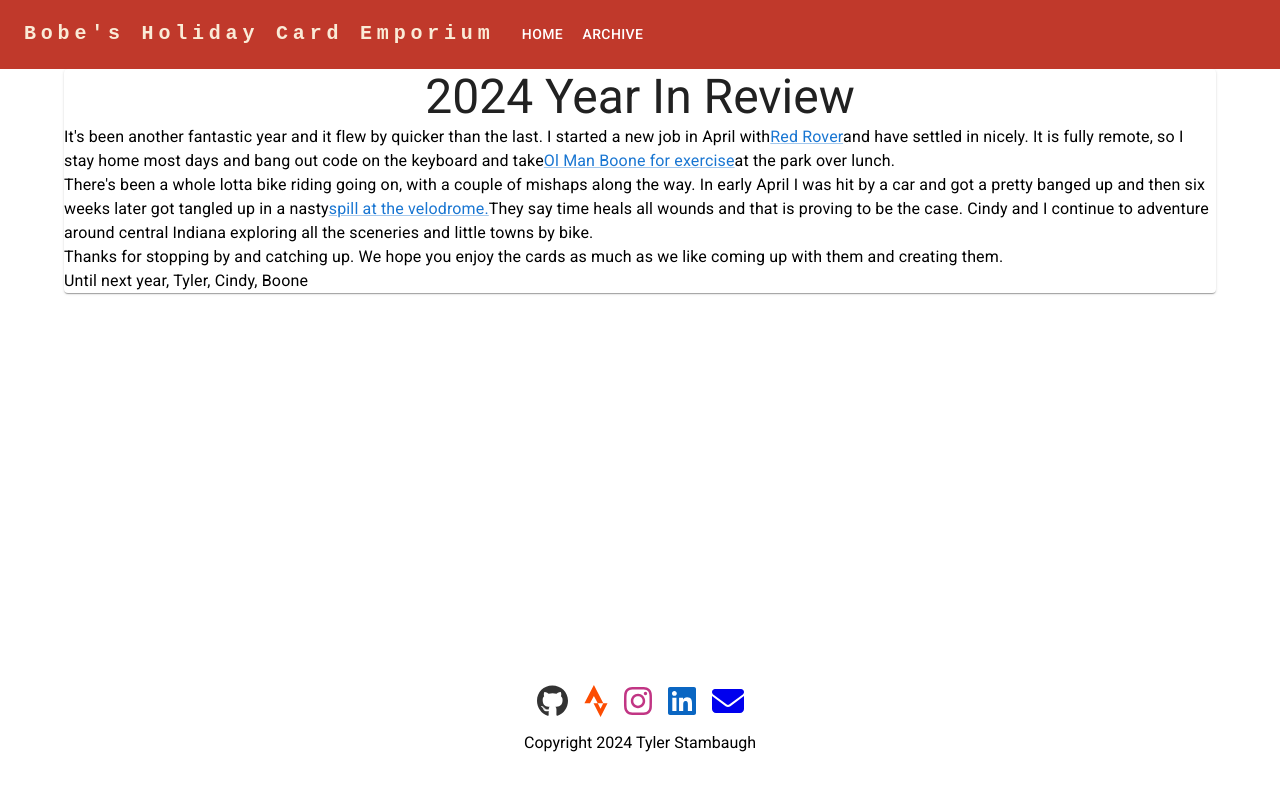
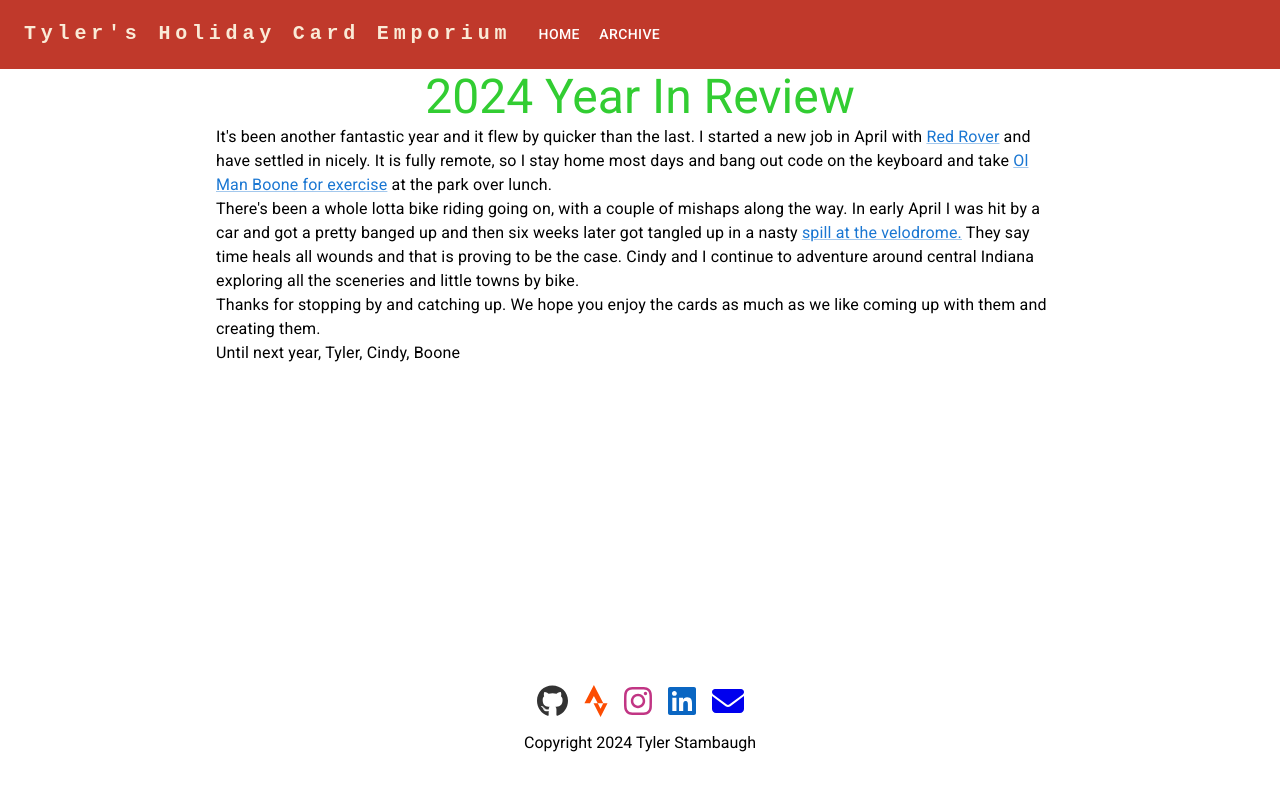
Before and after one commit to tylerstambaugh/holiday-card-site, a React (Vite) app: page / in a window 1280 px wide. Shown: the top 790 px of the page. Built offline with nearby package versions, Linux system fonts and the light colour scheme.

Commit message:
zoom images

```diff
--- a/package.json
+++ b/package.json
@@ -20,6 +20,7 @@
     "react": "^18.3.1",
     "react-dom": "^18.3.1",
     "react-material-ui-carousel": "^3.4.2",
+    "react-medium-image-zoom": "^5.2.10",
     "react-router-dom": "^6.27.0"
   },
   "devDependencies": {
--- a/src/App.css
+++ b/src/App.css
@@ -58,6 +58,9 @@ p {
   color: #000;
 }
 
+.home-title {
+  color: #32CD32;
+}
 .archive-accordion-header-selected {
   background-color: #FFD700;
 }
--- a/src/components/header.tsx
+++ b/src/components/header.tsx
@@ -1,4 +1,4 @@
-import { Toolbar, Typography, Box, IconButton, Menu, MenuItem, Button } from "@mui/material";
+import { Toolbar, Typography, Box, IconButton, Menu, MenuItem, Button, Link } from "@mui/material";
 import MenuIcon from '@mui/icons-material/Menu';
 import React from "react";
 import "../App.css"
@@ -21,7 +21,7 @@ export const Header = () => {
   return (
 
         <Toolbar  className="header">
-
+      <Link variant="h6" underline="none" color="inherit" href="/">
           <Typography
             variant="h6"
             noWrap
@@ -35,8 +35,9 @@ export const Header = () => {
               textDecoration: 'none',
             }}
           >
-            Bobe's Holiday Card Emporium
+            Tyler's Holiday Card Emporium
           </Typography>
+              </Link>
 
           <Box sx={{ flexGrow: 1, display: { md: 'none' } }}>
             <IconButton
@@ -72,11 +73,9 @@ export const Header = () => {
               ))}
             </Menu>
           </Box>
-          {/* <AdbIcon sx={{ display: { xs: 'flex', md: 'none' }, mr: 1 }} /> */}
+      <Link variant="h6" underline="none" color="inherit" href="/" >
           <Typography
             variant="h6"
-
-            component="a"
             sx={{
               display: { xs: 'flex', md: 'none' },
               flexGrow: 1,
@@ -86,8 +85,9 @@ export const Header = () => {
               textDecoration: 'none',
             }}
           >
-             Bobe's Holiday Cards
+             Tyler's Holiday Cards
           </Typography>
+          </Link>
           <Box sx={{ flexGrow: 1, display: { xs: 'none', md: 'flex' } }}>
             {pages.map((page) => (
               <Button
--- a/src/pages/archive.tsx
+++ b/src/pages/archive.tsx
@@ -1,5 +1,7 @@
+import React, { useState } from "react"
 import { Accordion, AccordionDetails, AccordionSummary, Box, Button } from "@mui/material"
-import React, { useState } from "react"
+import Zoom from "react-medium-image-zoom";
+import "react-medium-image-zoom/dist/styles.css";
 import ExpandMoreIcon from '@mui/icons-material/ExpandMore';
 import Front2020 from '../assets/images/holiday-cards/2020_Corona.jpg';
 import Back2020 from '../assets/images/holiday-cards/2020_Corona_back.jpg';
@@ -17,8 +19,6 @@ type ArchiveItem = {
     year: number;
 }
 export const Archive: React.FC = () => {
-
-    //const [showPhotoBack, setShowPhotoBack] = useState<{ showBack: boolean, index: number }[]>([{ showBack: false, index: 1 }]);
     const [showPhotoBack, setShowPhotoBack] = useState<boolean>(false);
     const [expanded, setExpanded] = React.useState<string | false>(false);
 
@@ -90,8 +90,15 @@ type ArchiveImageProps = {
 const ArchiveImage = ({ showBack, item }: ArchiveImageProps) => {
 
     return (
+        showBack ?
+        <Zoom>
 
-        showBack ? <img src={item.photoBackPath} className="archive-photo" /> :
+        <img src={item.photoBackPath} className="archive-photo" />
+        </Zoom>
+        :
+        <Zoom>
+
             <img src={item.photoFrontPath} className="archive-photo" />
+        </Zoom>
     )
 }
--- a/src/pages/home.tsx
+++ b/src/pages/home.tsx
@@ -1,44 +1,41 @@
-import { Box, Card, Container, Link, Typography } from '@mui/material';
+import { Grid2 as Grid, Link, Typography } from '@mui/material';
 import React from 'react';
 
 export const Home: React.FC = () => {
 
 
     return (
-        <Container>
+        <Grid container spacing={2} justifyContent={"center"}>
+            <Grid size={{ xs: 6, md: 8 }}>
 
-            <Box>
-
-                <Card >
-
-                    <Typography variant="h3" align="center" >
-
+                <Typography variant="h3" align="center" className='home-title' >
                     2024 Year In Review
                 </Typography>
-                    <Typography >It's been another fantastic year and it flew by quicker than the last. I started a new job in April with
+                <Typography >It's been another fantastic year and it flew by quicker than the last. I started a new job in April with {" "}
                     <Link href={"http://www.redroverk12.com"} target={"_blank"}>
                         Red Rover
                     </Link>
-                        and have settled in nicely.  It is fully remote, so I stay home most days and bang out code on the keyboard and take
+                    {" "} and have settled in nicely.  It is fully remote, so I stay home most days and bang out code on the keyboard and take {" "}
                     <Link>
                         Ol Man Boone for exercise
                     </Link>
-                        at the park over lunch.
+                    {" "}   at the park over lunch.
                 </Typography>
                 <Typography>
                     There's been a whole lotta bike riding going on, with a couple of mishaps along the way.
-                        In early April I was hit by a car and got a pretty banged up and then six weeks later got tangled up in a nasty
-                        <Link>
+                    In early April I was hit by a car and got a pretty banged up and then six weeks later got tangled up in a nasty {" "}
+                    <Link href="https://youtu.be/QQHHL25VDOU">
                         spill at the velodrome.
                     </Link>
-                        They say time heals all wounds and that is proving to be the case. Cindy and I continue to adventure around central Indiana exploring all the sceneries and little towns by bike.
+                    {" "} They say time heals all wounds and that is proving to be the case. Cindy and I continue to adventure around central Indiana exploring all the sceneries and little towns by bike.
                 </Typography>
+                <Grid size={{ xs: 6, md: 8 }}>
+
+                </Grid>
                 <Typography>Thanks for stopping by and catching up. We hope you enjoy the cards as much as we like coming up with them and creating them.  </Typography>
                 <Typography>Until next year, Tyler, Cindy, Boone</Typography>
-
-                </Card>
-            </Box>
-        </Container>
+            </Grid>
+        </Grid>
     )
 
 }
```
Also changed, not shown: 1 other file (tests, documents, lock files or other folders). Lines whose indentation alone changed are shown as unchanged.
